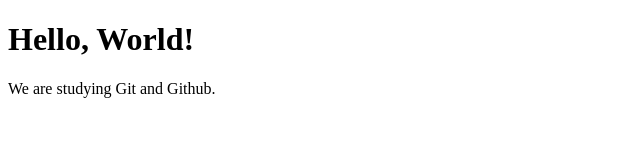
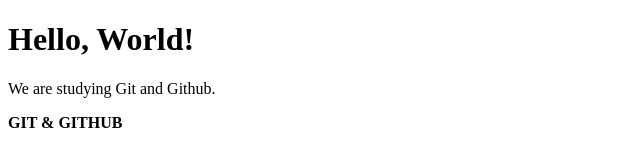
Before and after one commit to PratikNikwade/Local1, a plain HTML site: page index.html in a window 1280 px wide. Shown: the whole page, without its empty margins (0-640 px from the left). Drawn offline with Linux system fonts and the light colour scheme.

Commit message:
Second Commit

```diff
--- a/index.html
+++ b/index.html
@@ -8,6 +8,7 @@
 <body>
     <h1>Hello, World!</h1>
     <p>We are studying Git and Github.</p>
+    <p><b>GIT & GITHUB</b></p>
 
 
 </body>
```
